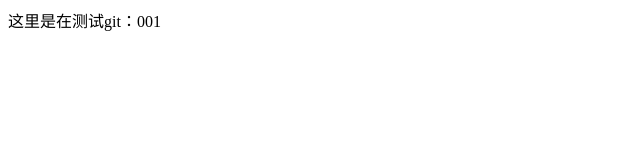
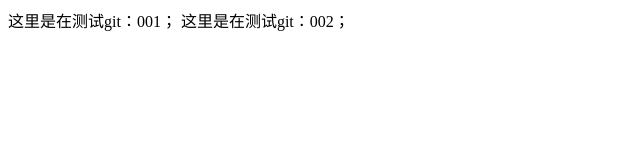
Before and after one commit to smamon/firstGitHub, a plain HTML site: page git_test.html in a window 1280 px wide. Shown: the whole page, without its empty margins (0-640 px from the left). Drawn offline with Linux system fonts and the light colour scheme.

Commit message:
the second time:check

```diff
--- a/git_test.html
+++ b/git_test.html
@@ -6,7 +6,8 @@
 </head>
 <body>
     <div>
-        这里是在测试git：001
+        这里是在测试git：001；
+        这里是在测试git：002；
     </div>
 </body>
 </html>
```
